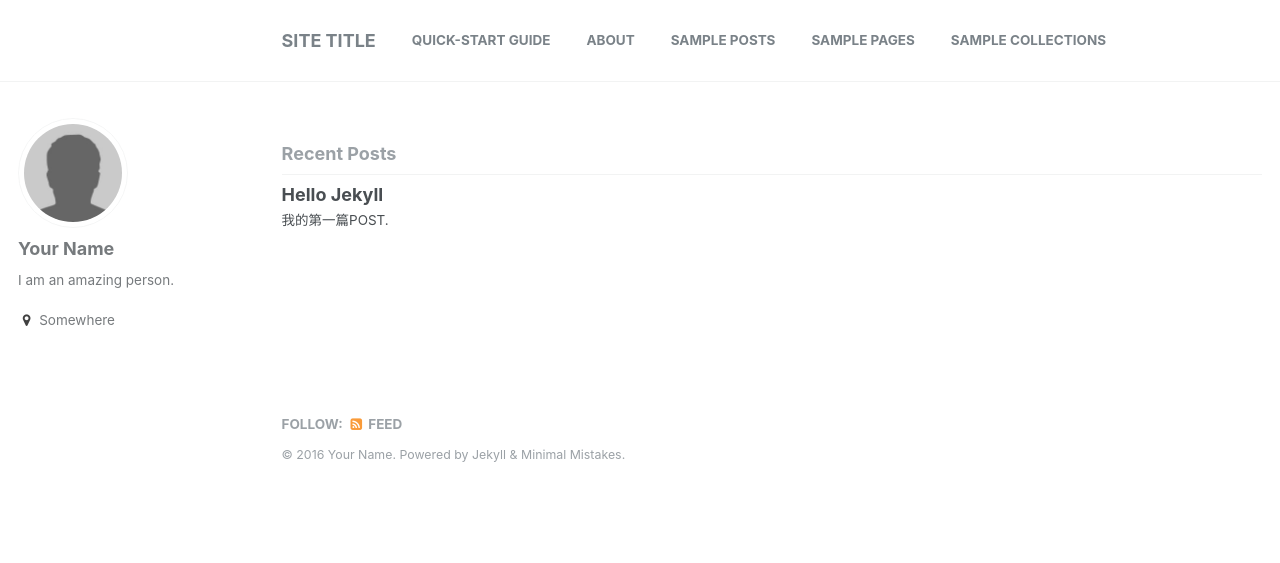
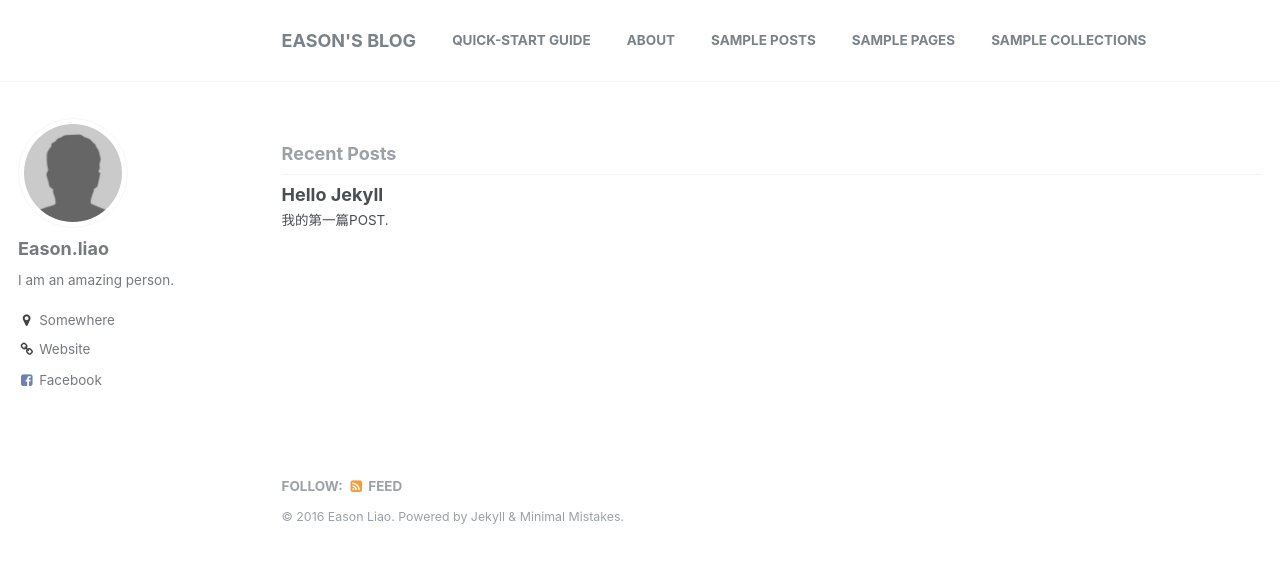
Before and after one commit to sheng0328/sheng0328.github.io, a Jekyll site: the page built from index.html, in a window 1280 px wide. Shown: the top 563 px of the page. Built offline with Jekyll 4.4.1, drawn with Linux system fonts in a browser that asks for light colours; the list of posts is cut into pages by our own code.

Commit message:
Update _config.yml

```diff
--- a/_config.yml
+++ b/_config.yml
@@ -7,11 +7,11 @@
 
 # Site Settings
 locale                   : "en-US"
-title                    : "Site Title"
+title                    : "Eason's Blog"
 title_separator          : "-"
-name                     : "Your Name"
+name                     : "Eason Liao"
 description              : "An amazing website."
-url                      : # the base hostname & protocol for your site e.g. "https://mmistakes.github.io"
+url                      : "https://sheng0328.github.io" # the base hostname & protocol for your site e.g. "https://mmistakes.github.io"
 baseurl                  : # the subpath of your site, e.g. "/blog"
 gh_repo                  :
 teaser                   : # filename of teaser fallback teaser image placed in /images/, .e.g. "500x300.png"
@@ -61,17 +61,17 @@ google_ad_slot           :
 
 # Site Author
 author:
-  name             : "Your Name"
+  name             : "Eason.liao"
   avatar           : "bio-photo.jpg"
   bio              : "I am an amazing person."
   location         : "Somewhere"
   email            :
-  uri              :
+  uri              : "https://sheng0328.github.io"
   bitbucket        :
   codepen          :
   dribbble         :
   flickr           :
-  facebook         :
+  facebook         : "https://www.facebook.com/eason.liao.73"
   foursquare       :
   github           :
   google_plus      :
```
